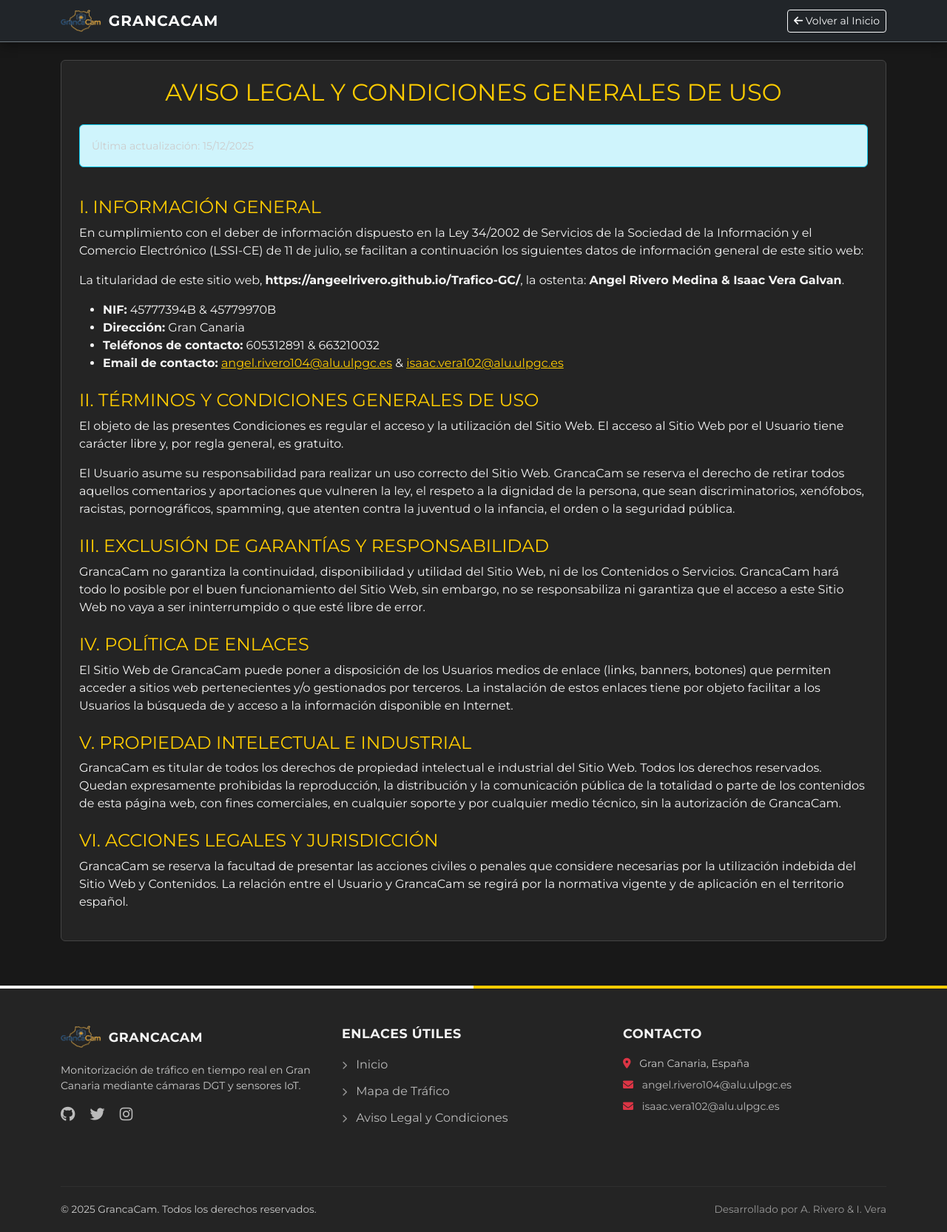
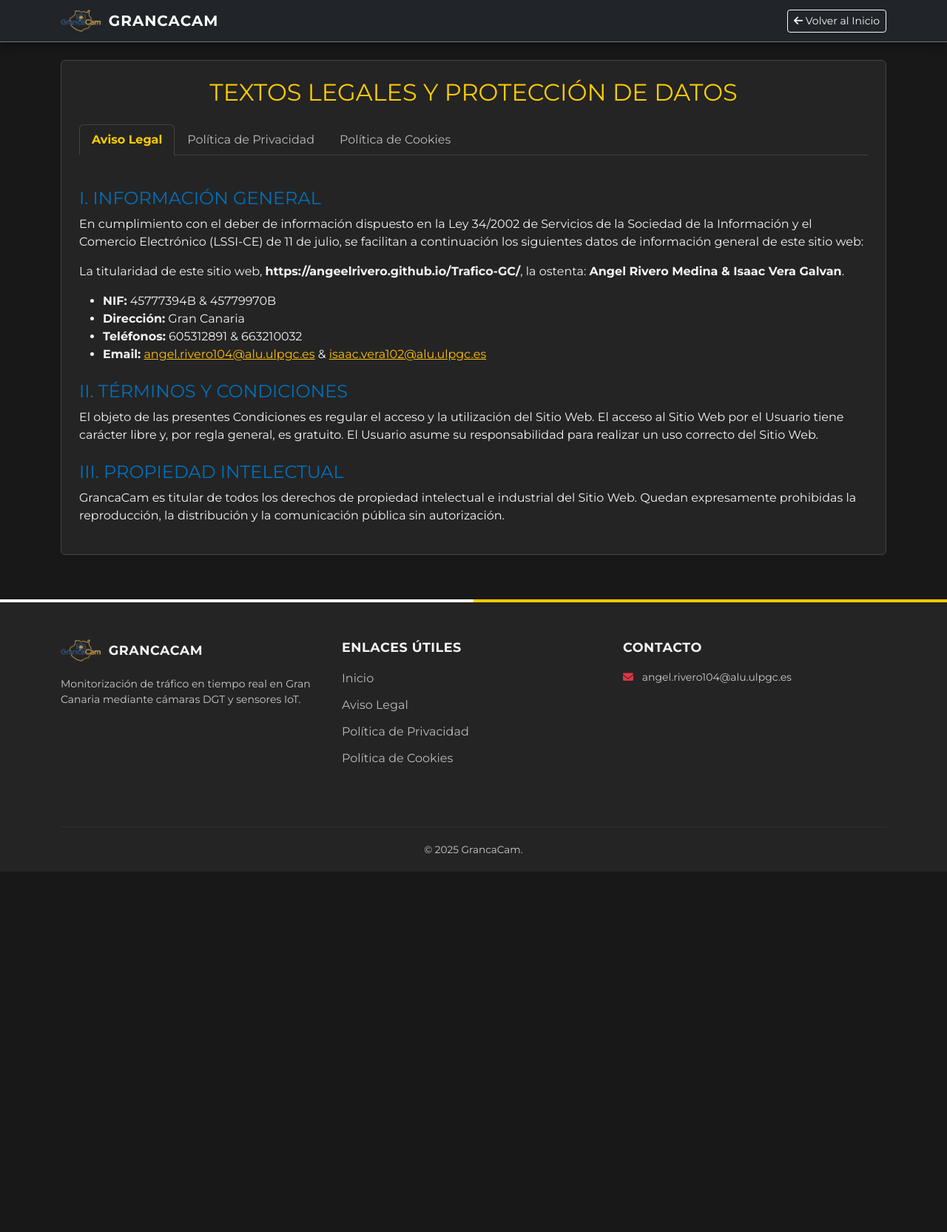
Before and after one commit to angeelrivero/Trafico-GC, a plain HTML site: page aviso-legal.html in a window 1280 px wide. Shown: the whole page at 74% size. After the commit the page ends 1178 px from the top, so only its background shows below. Drawn offline with nearby package versions, Linux system fonts and the light colour scheme.

Commit message:
politicas de cookies y privacidad incorporadas

```diff
--- a/aviso-legal.html
+++ b/aviso-legal.html
@@ -3,11 +3,36 @@
 <head>
     <meta charset="UTF-8">
     <meta name="viewport" content="width=device-width, initial-scale=1.0">
-    <title>Aviso Legal - GrancaCam</title>
+    <title>Legales - GrancaCam</title>
     <link href="https://fonts.googleapis.com/css2?family=Montserrat:wght@400;600;700&display=swap" rel="stylesheet">
     <link href="https://cdn.jsdelivr.net/npm/bootstrap@5.3.0/dist/css/bootstrap.min.css" rel="stylesheet">
     <link rel="stylesheet" href="https://cdnjs.cloudflare.com/ajax/libs/font-awesome/6.0.0/css/all.min.css" />
     <link rel="stylesheet" href="css/style.css">
+
+    <style>
+        /* Estilos específicos para las pestañas en modo oscuro */
+        .nav-tabs .nav-link {
+            color: #bbbbbb;
+            border: 1px solid transparent;
+        }
+        .nav-tabs .nav-link:hover {
+            color: #FFCC00; /* Amarillo Canario */
+            border-color: #333;
+        }
+        .nav-tabs .nav-link.active {
+            background-color: #242424; /* Mismo gris que la tarjeta */
+            color: #FFCC00;
+            border-color: #444 #444 #242424;
+            font-weight: bold;
+        }
+        .nav-tabs {
+            border-bottom: 1px solid #444;
+        }
+        .tab-content {
+            padding-top: 20px;
+        }
+        h4 { margin-top: 1.5rem; color: #0071BC; /* Azul Atlántico */ }
+    </style>
 </head>
 <body style="background-color: #181818 !important; color: #f4f4f4 !important;">
 
@@ -26,42 +51,83 @@
     <div class="container mb-5">
         <div class="card p-4" style="background-color: #242424; color: #f4f4f4; border: 1px solid #444;">
 
-            <h2 class="text-center mb-4" style="color: #FFCC00;">AVISO LEGAL Y CONDICIONES GENERALES DE USO</h2>
+            <h2 class="text-center mb-4" style="color: #FFCC00;">TEXTOS LEGALES Y PROTECCIÓN DE DATOS</h2>
 
-            <div class="alert alert-info bg-opacity-10 border-info">
-                <small style="color: #ccc;">Última actualización: 15/12/2025</small>
-            </div>
+            <ul class="nav nav-tabs" id="legalTabs" role="tablist">
+                <li class="nav-item" role="presentation">
+                    <button class="nav-link active" id="aviso-tab" data-bs-toggle="tab" data-bs-target="#aviso" type="button" role="tab">Aviso Legal</button>
+                </li>
+                <li class="nav-item" role="presentation">
+                    <button class="nav-link" id="privacidad-tab" data-bs-toggle="tab" data-bs-target="#privacidad" type="button" role="tab">Política de Privacidad</button>
+                </li>
+                <li class="nav-item" role="presentation">
+                    <button class="nav-link" id="cookies-tab" data-bs-toggle="tab" data-bs-target="#cookies" type="button" role="tab">Política de Cookies</button>
+                </li>
+            </ul>
 
+            <div class="tab-content" id="legalTabsContent">
+
+                <div class="tab-pane fade show active" id="aviso" role="tabpanel">
                     <div class="legal-content">
-
-                <h4 class="mt-4 text-info">I. INFORMACIÓN GENERAL</h4>
+                        <h4>I. INFORMACIÓN GENERAL</h4>
                         <p>En cumplimiento con el deber de información dispuesto en la Ley 34/2002 de Servicios de la Sociedad de la Información y el Comercio Electrónico (LSSI-CE) de 11 de julio, se facilitan a continuación los siguientes datos de información general de este sitio web:</p>
                         <p>La titularidad de este sitio web, <strong>https://angeelrivero.github.io/Trafico-GC/</strong>, la ostenta: <strong>Angel Rivero Medina & Isaac Vera Galvan</strong>.</p>
                         <ul>
                             <li><strong>NIF:</strong> 45777394B & 45779970B</li>
                             <li><strong>Dirección:</strong> Gran Canaria</li>
-                    <li><strong>Teléfonos de contacto:</strong> 605312891 & 663210032</li>
-                    <li><strong>Email de contacto:</strong>
-                        <a href="mailto:angel.rivero104@alu.ulpgc.es" style="color: #FFCC00;">angel.rivero104@alu.ulpgc.es</a> &
-                        <a href="mailto:isaac.vera102@alu.ulpgc.es" style="color: #FFCC00;">isaac.vera102@alu.ulpgc.es</a>
-                    </li>
+                            <li><strong>Teléfonos:</strong> 605312891 & 663210032</li>
+                            <li><strong>Email:</strong> <a href="mailto:angel.rivero104@alu.ulpgc.es" class="text-warning">angel.rivero104@alu.ulpgc.es</a> & <a href="mailto:isaac.vera102@alu.ulpgc.es" class="text-warning">isaac.vera102@alu.ulpgc.es</a></li>
                         </ul>
 
-                <h4 class="mt-4 text-info">II. TÉRMINOS Y CONDICIONES GENERALES DE USO</h4>
-                <p>El objeto de las presentes Condiciones es regular el acceso y la utilización del Sitio Web. El acceso al Sitio Web por el Usuario tiene carácter libre y, por regla general, es gratuito.</p>
-                <p>El Usuario asume su responsabilidad para realizar un uso correcto del Sitio Web. GrancaCam se reserva el derecho de retirar todos aquellos comentarios y aportaciones que vulneren la ley, el respeto a la dignidad de la persona, que sean discriminatorios, xenófobos, racistas, pornográficos, spamming, que atenten contra la juventud o la infancia, el orden o la seguridad pública.</p>
+                        <h4>II. TÉRMINOS Y CONDICIONES</h4>
+                        <p>El objeto de las presentes Condiciones es regular el acceso y la utilización del Sitio Web. El acceso al Sitio Web por el Usuario tiene carácter libre y, por regla general, es gratuito. El Usuario asume su responsabilidad para realizar un uso correcto del Sitio Web.</p>
 
-                <h4 class="mt-4 text-info">III. EXCLUSIÓN DE GARANTÍAS Y RESPONSABILIDAD</h4>
-                <p>GrancaCam no garantiza la continuidad, disponibilidad y utilidad del Sitio Web, ni de los Contenidos o Servicios. GrancaCam hará todo lo posible por el buen funcionamiento del Sitio Web, sin embargo, no se responsabiliza ni garantiza que el acceso a este Sitio Web no vaya a ser ininterrumpido o que esté libre de error.</p>
+                        <h4>III. PROPIEDAD INTELECTUAL</h4>
+                        <p>GrancaCam es titular de todos los derechos de propiedad intelectual e industrial del Sitio Web. Quedan expresamente prohibidas la reproducción, la distribución y la comunicación pública sin autorización.</p>
+                    </div>
+                </div>
 
-                <h4 class="mt-4 text-info">IV. POLÍTICA DE ENLACES</h4>
-                <p>El Sitio Web de GrancaCam puede poner a disposición de los Usuarios medios de enlace (links, banners, botones) que permiten acceder a sitios web pertenecientes y/o gestionados por terceros. La instalación de estos enlaces tiene por objeto facilitar a los Usuarios la búsqueda de y acceso a la información disponible en Internet.</p>
+                <div class="tab-pane fade" id="privacidad" role="tabpanel">
+                    <div class="legal-content">
+                        <p class="small text-muted">Última actualización: 16/12/2025</p>
 
-                <h4 class="mt-4 text-info">V. PROPIEDAD INTELECTUAL E INDUSTRIAL</h4>
-                <p>GrancaCam es titular de todos los derechos de propiedad intelectual e industrial del Sitio Web. Todos los derechos reservados. Quedan expresamente prohibidas la reproducción, la distribución y la comunicación pública de la totalidad o parte de los contenidos de esta página web, con fines comerciales, en cualquier soporte y por cualquier medio técnico, sin la autorización de GrancaCam.</p>
+                        <h4>1. Responsable del Tratamiento</h4>
+                        <p>El responsable del tratamiento de los datos personales es <strong>Angel Rivero Medina & Isaac Vera Galvan</strong> (en adelante, Trafico de la isla de Gran Canaria). Sus datos de contacto son los mismos indicados en el Aviso Legal.</p>
 
-                <h4 class="mt-4 text-info">VI. ACCIONES LEGALES Y JURISDICCIÓN</h4>
-                <p>GrancaCam se reserva la facultad de presentar las acciones civiles o penales que considere necesarias por la utilización indebida del Sitio Web y Contenidos. La relación entre el Usuario y GrancaCam se regirá por la normativa vigente y de aplicación en el territorio español.</p>
+                        <h4>2. Principios y Base Legal</h4>
+                        <p>Esta política respeta el RGPD (UE) 2016/679 y la LOPD-GDD 3/2018. El tratamiento de los datos personales se basa en el <strong>consentimiento</strong> del Usuario, el cual podrá retirar en cualquier momento.</p>
+
+                        <h4>3. Finalidad del tratamiento</h4>
+                        <p>Los datos son recabados para facilitar la gestión entre el Sitio Web y el Usuario, atender consultas y con finalidades estadísticas o de personalización para mejorar el contenido ofertado.</p>
+
+                        <h4>4. Periodo de Conservación</h4>
+                        <p>Los datos personales solo serán retenidos durante el tiempo mínimo necesario y, en todo caso, únicamente durante el plazo de <strong>18 meses</strong>, o hasta que el Usuario solicite su supresión.</p>
+
+                        <h4>5. Derechos del Usuario</h4>
+                        <p>El Usuario puede ejercer sus derechos de acceso, rectificación, supresión ("derecho al olvido"), limitación, portabilidad y oposición mediante comunicación escrita a los emails de contacto facilitados.</p>
+                        <p>En caso de considerar vulnerados sus derechos, puede presentar una reclamación ante la Agencia Española de Protección de Datos (AEPD).</p>
+                    </div>
+                </div>
+
+                <div class="tab-pane fade" id="cookies" role="tabpanel">
+                    <div class="legal-content">
+                        <h4>1. ¿Qué son las Cookies?</h4>
+                        <p>Las cookies son pequeñas cantidades de información que se almacenan en el navegador para que el servidor recuerde cierta información que facilitará la navegación. No dañan el dispositivo ni extraen información del disco duro.</p>
+
+                        <h4>2. Cookies Propias</h4>
+                        <p>Son aquellas gestionadas exclusivamente por Trafico en la isla de Gran Canaria para el mejor funcionamiento del sitio. Permiten reconocer al Usuario como visitante recurrente y adaptar el contenido.</p>
+
+                        <h4>3. Cookies de Terceros</h4>
+                        <p>Son utilizadas y gestionadas por entidades externas (como Google o Redes Sociales) para obtener estadísticas de acceso y analizar la navegación de forma anónima.</p>
+                        <ul>
+                            <li>Google Analytics / Services: <a href="https://policies.google.com/technologies/cookies" target="_blank" class="text-muted">Política de Cookies</a></li>
+                            <li>Redes Sociales (Twitter, YouTube, Instagram): Disponen de sus propias políticas de privacidad.</li>
+                        </ul>
+
+                        <h4>4. Deshabilitar Cookies</h4>
+                        <p>El Usuario puede deshabilitar, rechazar y eliminar las cookies instaladas en su dispositivo mediante la configuración de su navegador (Chrome, Firefox, Safari, etc.).</p>
+                    </div>
+                </div>
 
             </div>
         </div>
@@ -76,32 +142,24 @@
                         GrancaCam
                     </h5>
                     <p class="small">Monitorización de tráfico en tiempo real en Gran Canaria mediante cámaras DGT y sensores IoT.</p>
-                    <div class="mt-3">
-                        <a href="#" class="text-light me-3"><i class="fab fa-github fa-lg"></i></a>
-                        <a href="#" class="text-light me-3"><i class="fab fa-twitter fa-lg"></i></a>
-                        <a href="#" class="text-light"><i class="fab fa-instagram fa-lg"></i></a>
-                    </div>
                 </div>
                 <div class="col-lg-4 col-md-6 mb-4">
                     <h5>Enlaces Útiles</h5>
                     <ul class="footer-links">
-                        <li><a href="index.html"><i class="fas fa-chevron-right text-muted me-2" style="font-size: 0.7rem;"></i> Inicio</a></li>
-                        <li><a href="index.html#googleMap"><i class="fas fa-chevron-right text-muted me-2" style="font-size: 0.7rem;"></i> Mapa de Tráfico</a></li>
-                        <li><a href="aviso-legal.html"><i class="fas fa-chevron-right text-muted me-2" style="font-size: 0.7rem;"></i> Aviso Legal y Condiciones</a></li>
+                        <li><a href="index.html">Inicio</a></li>
+                        <li><a href="#" onclick="document.getElementById('aviso-tab').click()">Aviso Legal</a></li>
+                        <li><a href="#" onclick="document.getElementById('privacidad-tab').click()">Política de Privacidad</a></li>
+                        <li><a href="#" onclick="document.getElementById('cookies-tab').click()">Política de Cookies</a></li>
                     </ul>
                 </div>
                 <div class="col-lg-4 col-md-12 mb-4">
                     <h5>Contacto</h5>
-                    <p class="small mb-2"><i class="fas fa-map-marker-alt text-danger me-2"></i> Gran Canaria, España</p>
-
-                    <p class="small mb-2"><i class="fas fa-envelope text-danger me-2"></i> <a href="mailto:angel.rivero104@alu.ulpgc.es" class="text-decoration-none">angel.rivero104@alu.ulpgc.es</a></p>
-                    <p class="small mb-2"><i class="fas fa-envelope text-danger me-2"></i> <a href="mailto:isaac.vera102@alu.ulpgc.es" class="text-decoration-none">isaac.vera102@alu.ulpgc.es</a></p>
+                    <p class="small mb-2"><i class="fas fa-envelope text-danger me-2"></i> angel.rivero104@alu.ulpgc.es</p>
                 </div>
             </div>
             <div class="footer-bottom">
                 <div class="row">
-                    <div class="col-md-6 text-md-start">&copy; 2025 GrancaCam. Todos los derechos reservados.</div>
-                    <div class="col-md-6 text-md-end mt-2 mt-md-0"><span class="text-muted">Desarrollado por A. Rivero & I. Vera</span></div>
+                    <div class="col-12 text-center">&copy; 2025 GrancaCam.</div>
                 </div>
             </div>
         </div>
```
Also changed, not shown: detalle.html (+16 -4 lines), index.html (+16 -4 lines). Lines whose indentation alone changed are shown as unchanged.
